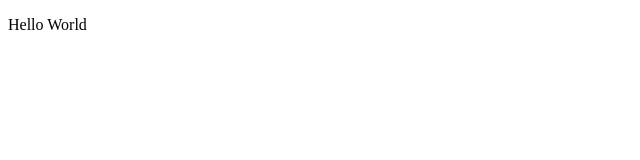
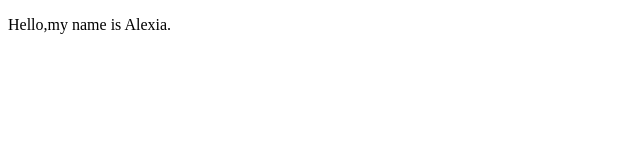
Before and after one commit to istvannonn/istvannonn.github.io, a plain HTML site: page index.html in a window 1280 px wide. Shown: the full height of the page, 0-640 px from the left. Drawn offline with Linux system fonts and the light colour scheme.

Commit message:
Update index.html
Update

```diff
--- a/index.html
+++ b/index.html
@@ -2,11 +2,11 @@
 <html lang="en" dir="ltr">
   <head>
     <meta charset="utf-8">
-    <title>Hello World</title>
+    <title>Hello to my webpage</title>
   </head>
   <body>
     <article class="">
-      <p>Hello World</p>
+      <p>Hello,my name is Alexia.</p>
     </article>
   </body>
 </html>
```
